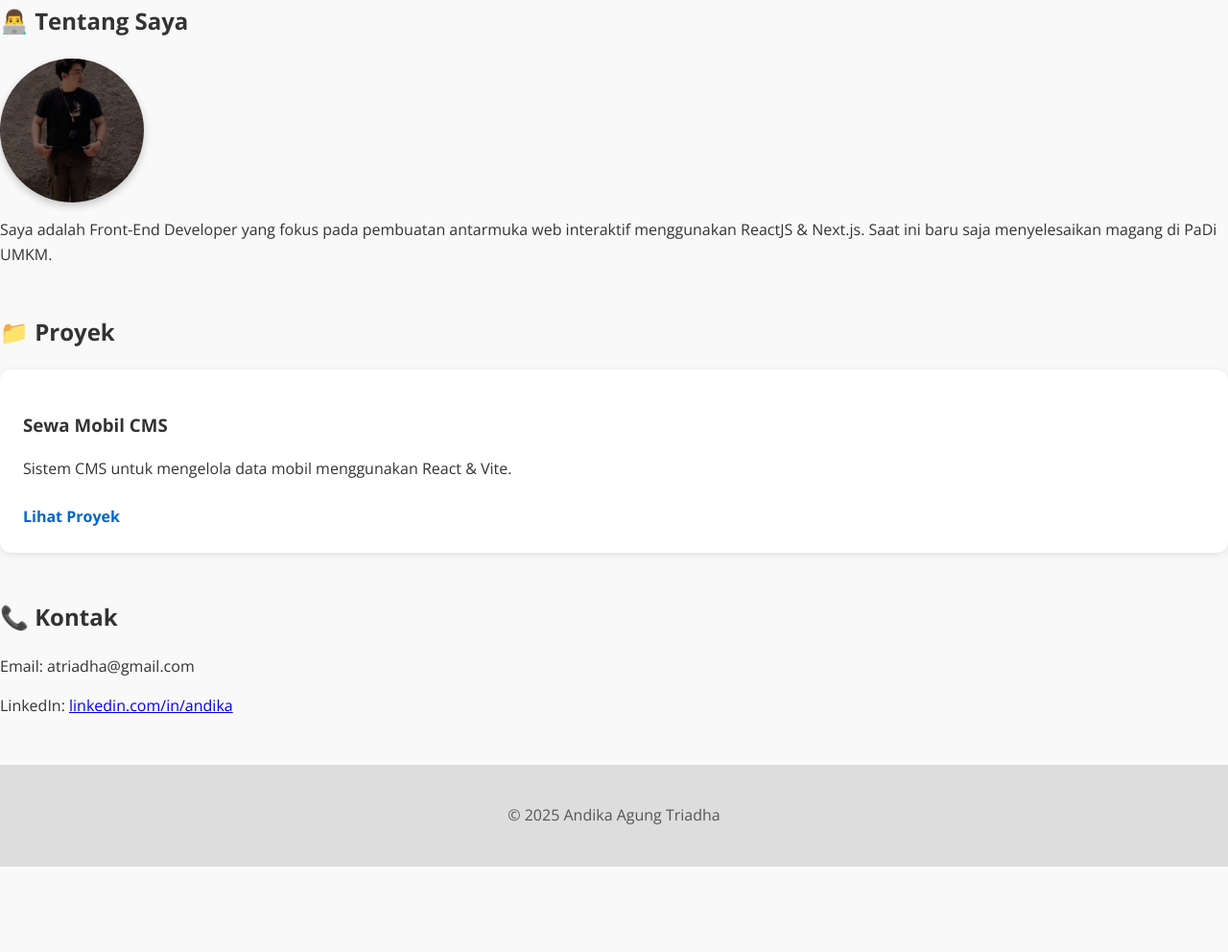
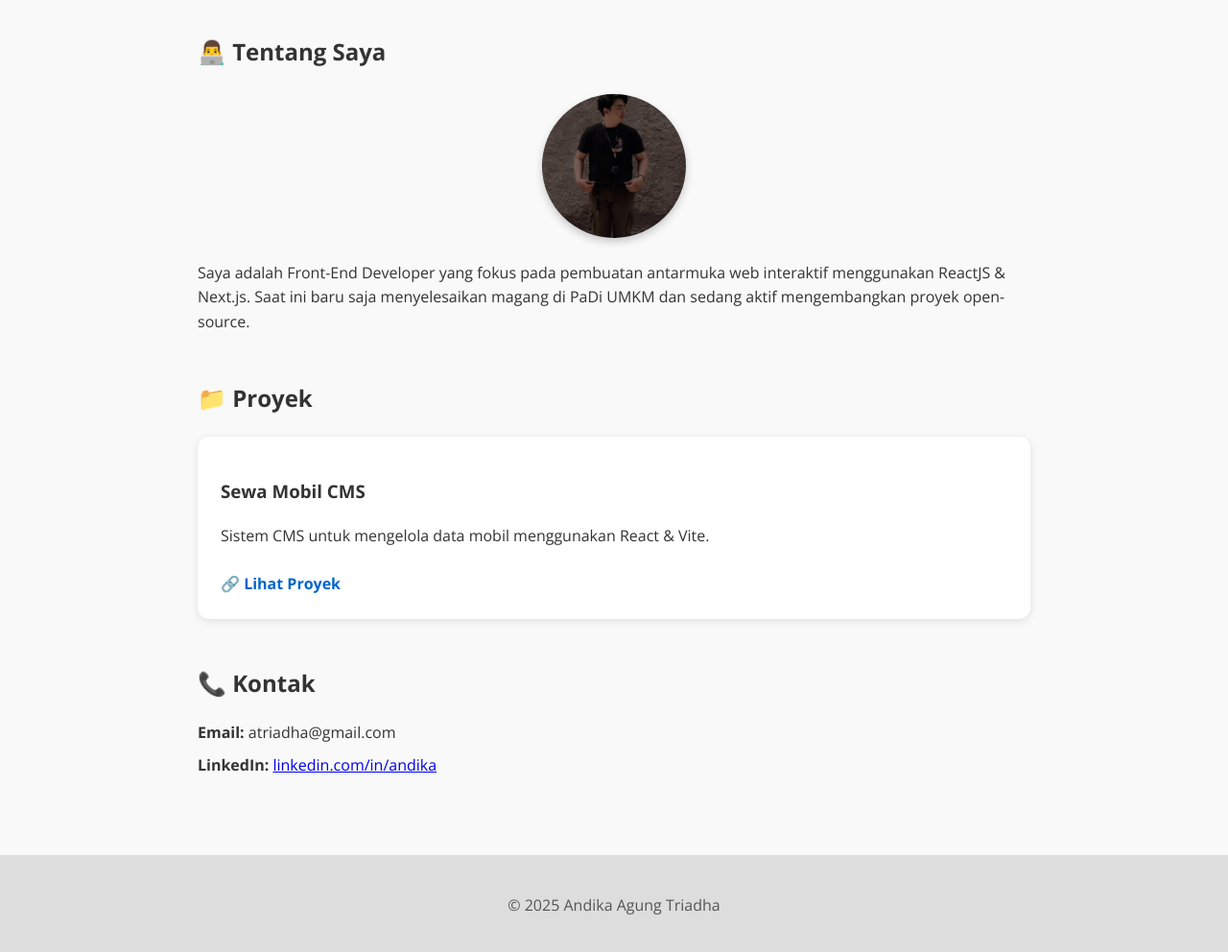
Before and after one commit to atriadha99/workshop, a plain HTML site: page index.html in a window 1280 px wide. Shown: the part 290-1282 px from the top of the page at 96% size. Before the commit the page ends 1193 px from the top, so only its background shows below. Drawn offline with nearby package versions, Linux system fonts and the light colour scheme.

Commit message:
modified(again)

```diff
--- a/index.html
+++ b/index.html
@@ -1,5 +1,5 @@
 <!DOCTYPE html>
-<html lang="id">
+<html lang="="id">
 <head>
   <meta charset="UTF-8" />
   <meta name="viewport" content="width=device-width, initial-scale=1.0"/>
@@ -18,12 +18,16 @@
     <a href="#contact">Kontak</a>
   </nav>
 
+  <main>
     <section id="about">
       <h2>👨‍💻 Tentang Saya</h2>
+
+      <div class="photo-wrapper">
         <div class="profile-photo"></div>
+      </div>
       <p>
         Saya adalah Front-End Developer yang fokus pada pembuatan antarmuka web interaktif menggunakan ReactJS & Next.js.
-      Saat ini baru saja menyelesaikan magang di PaDi UMKM.
+        Saat ini baru saja menyelesaikan magang di PaDi UMKM dan sedang aktif mengembangkan proyek open-source.
       </p>
     </section>
 
@@ -32,15 +36,18 @@
       <div class="project-card">
         <h3>Sewa Mobil CMS</h3>
         <p>Sistem CMS untuk mengelola data mobil menggunakan React & Vite.</p>
-      <a href="https://admin-car-rental-lac.vercel.app/" target="_blank">Lihat Proyek</a>
+        <a href="https://admin-car-rental-lac.vercel.app/" target="_blank">🔗 Lihat Proyek</a>
       </div>
     </section>
 
     <section id="contact">
       <h2>📞 Kontak</h2>
-    <p>Email: atriadha@gmail.com</p>
-    <p>LinkedIn: <a href="https://www.linkedin.com/in/andika-agung-triadha-57671116b/" target="_blank">linkedin.com/in/andika</a></p>
+      <ul>
+        <li><strong>Email:</strong> atriadha@gmail.com</li>
+        <li><strong>LinkedIn:</strong> <a href="https://www.linkedin.com/in/andika-agung-triadha-57671116b/" target="_blank">linkedin.com/in/andika</a></li>
+      </ul>
     </section>
+  </main>
 
   <footer>
     <p>© 2025 Andika Agung Triadha</p>
--- a/style.css
+++ b/style.css
@@ -54,14 +54,20 @@ section {
   margin-bottom: 3rem;
 }
 
+.photo-wrapper {
+  display: flex;
+  justify-content: center;
+  align-items: center;
+  margin: 1.5rem 0;
+}
+
 .profile-photo {
   width: 150px;
   height: 150px;
-  background-image: url('assets/image/dika.png');
+  background-image: url('assets/image/dika.png'); /* Pastikan path ini benar */
   background-size: cover;
   background-position: center;
   border-radius: 50%;
-  margin: 1rem 0;
   box-shadow: 0 4px 8px rgba(0,0,0,0.2);
 }
 
```
Lines whose indentation alone changed are shown as unchanged.
